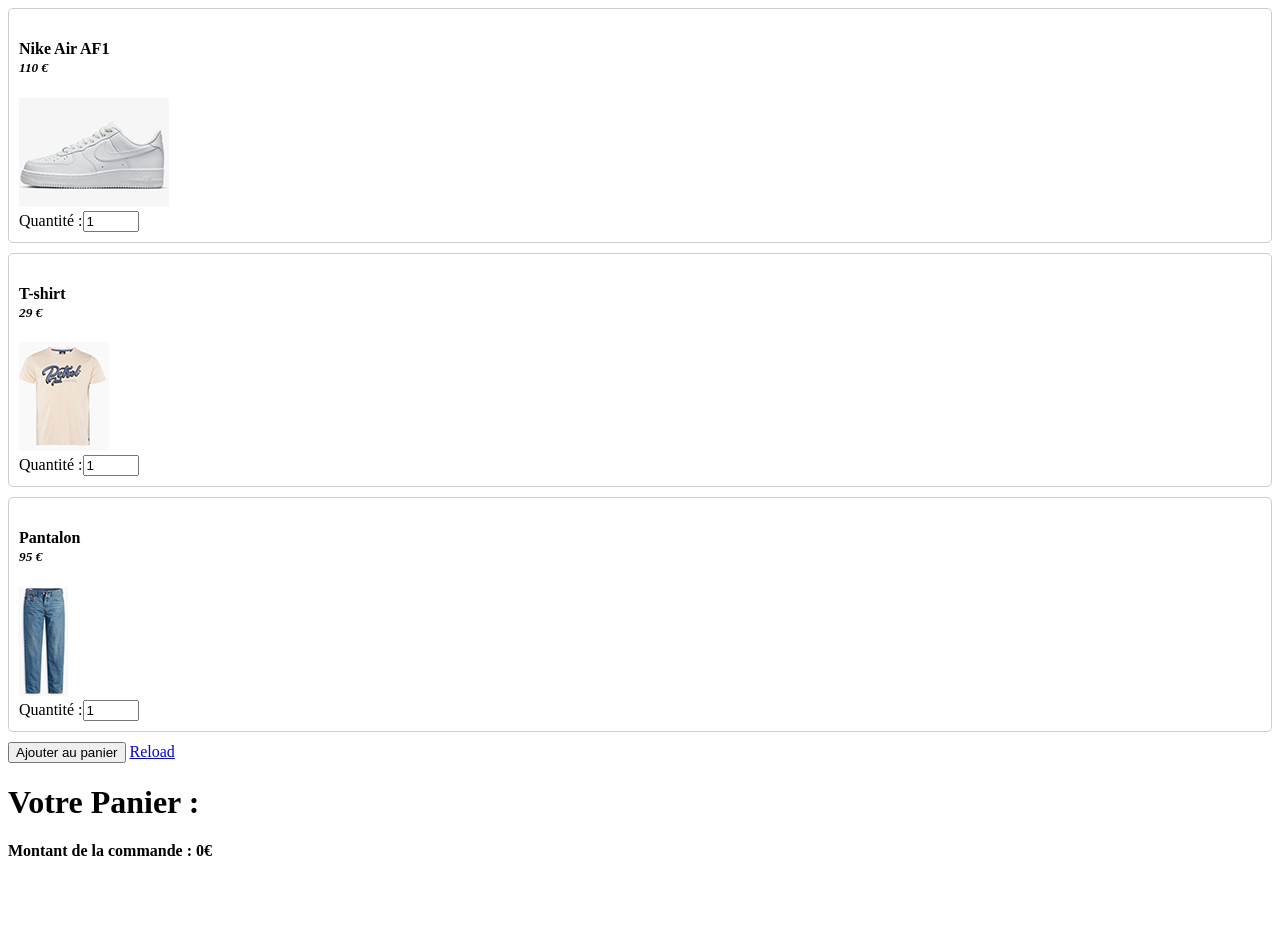
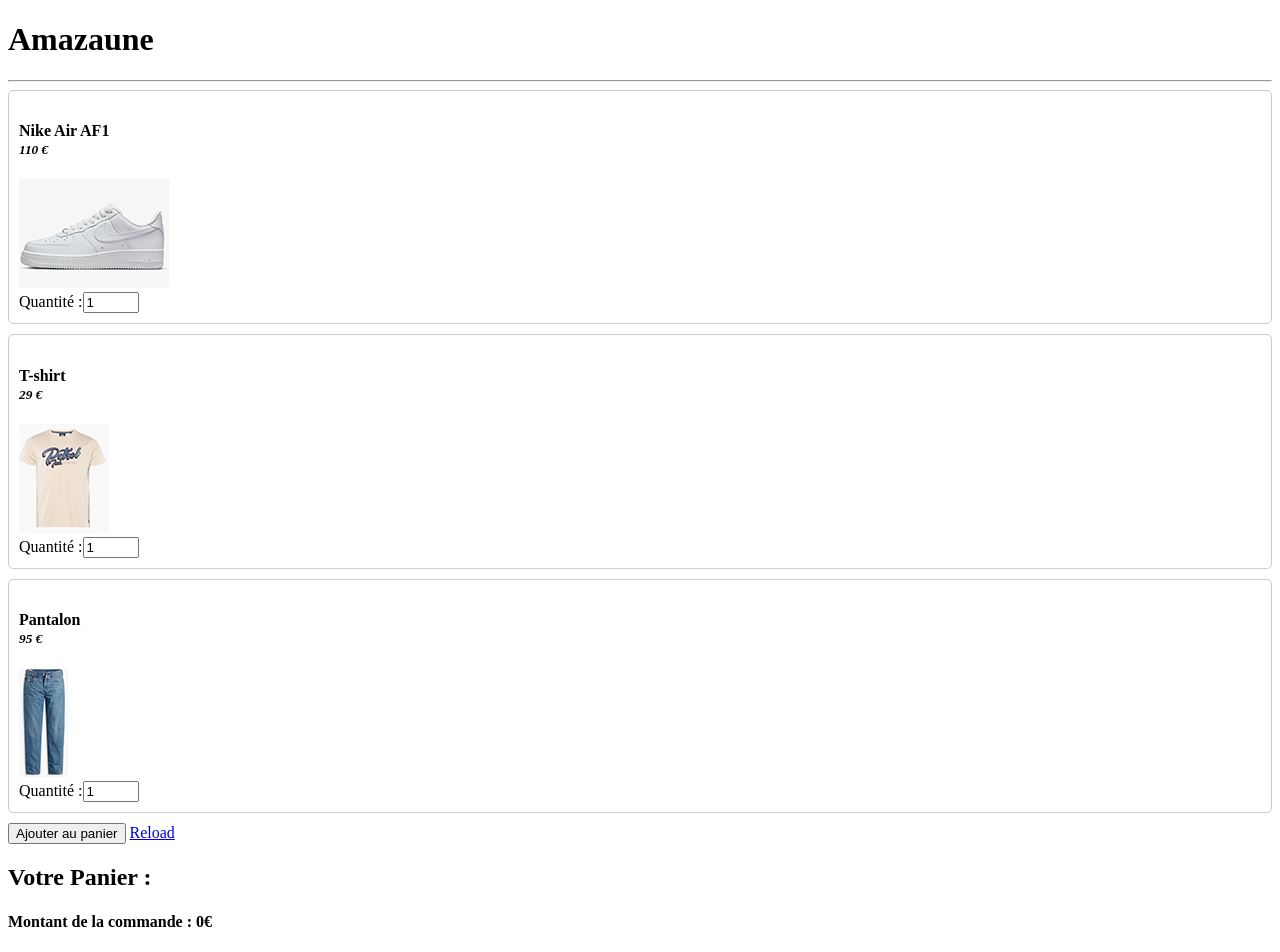
Before and after one commit to tsifcarnage/projetphp, a PHP site: page / in a window 1280 px wide. Before the commit the page ends 856 px from the top, so only its background shows below. Run offline with PHP 8.4, Linux system fonts and the light colour scheme.

Commit message:
Update index.php

```diff
--- a/amazaun/index.php
+++ b/amazaun/index.php
@@ -1,8 +1,7 @@
 <?php
-require 'formulaire.php'; // Charge la fonction getFormulaire
-require 'articles.php'; // Charge le tableau des articles
+require 'formulaire.php';
+require 'articles.php';
 
-// Initialisation des quantités pour chaque article
 $quantite = [
     "Nike Air AF1" => $_POST['quantite_Nike_Air_AF1'] ?? 0,
     "T-shirt" => $_POST['quantite_T-shirt'] ?? 0,
@@ -16,11 +15,14 @@ $quantite = [
     <meta charset="UTF-8">
     <meta name="viewport" content="width=device-width, initial-scale=1.0">
     <link rel="stylesheet" href="style.css">
-    <title>Amazaun</title>
+    <title>Amazaune</title>
 </head>
 <body>
+    <h1>Ama<span class="blue">zaune</span></h1>
+    <hr>
+    <section>
+        <div class="bloc1"></div>
         <div class="bloc2">
-        <!-- Formulaire pour sélectionner les articles -->
             <div>
                 <?= getFormulaire($articles) ?>
             </div>
@@ -32,5 +34,7 @@ $quantite = [
                 </div>
             </div>
         </div>
+        <div class="bloc3"></div>
+    </section>
 </body>
 </html>
```
Lines whose indentation alone changed are shown as unchanged.
